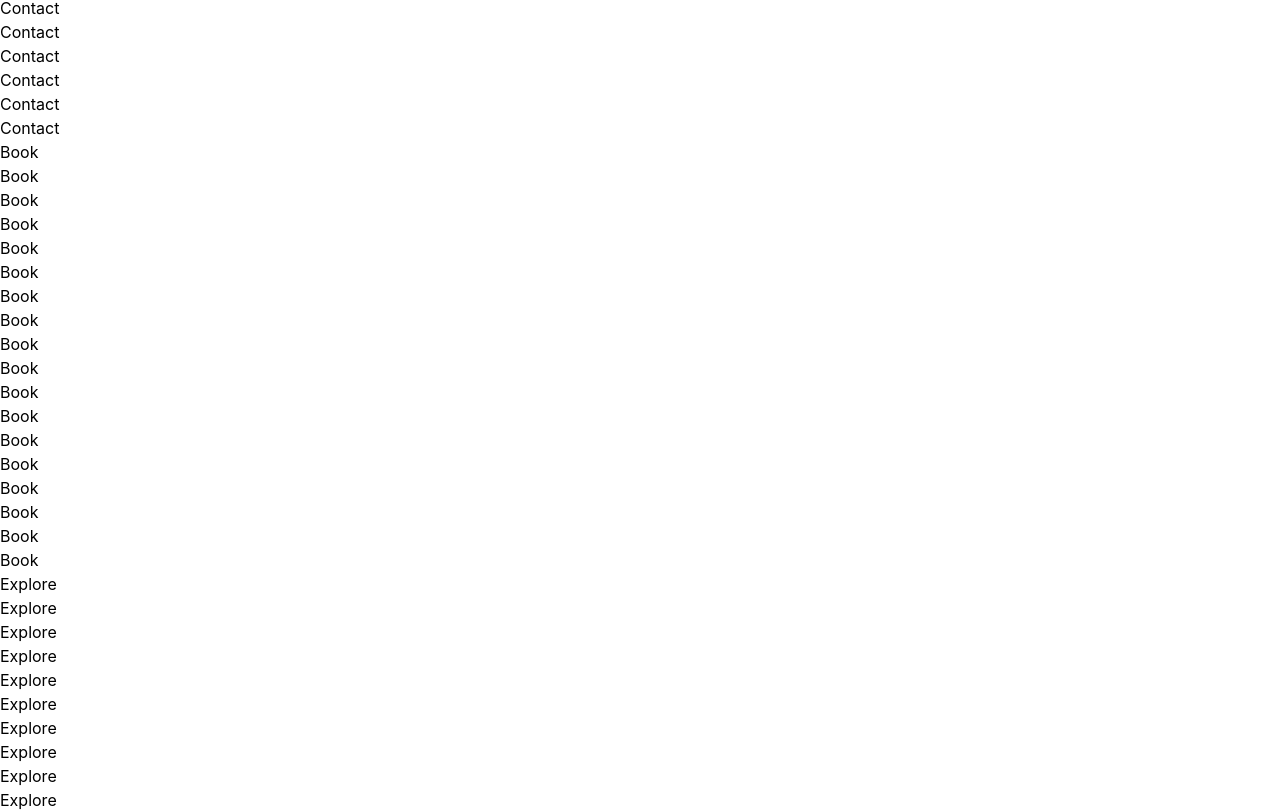
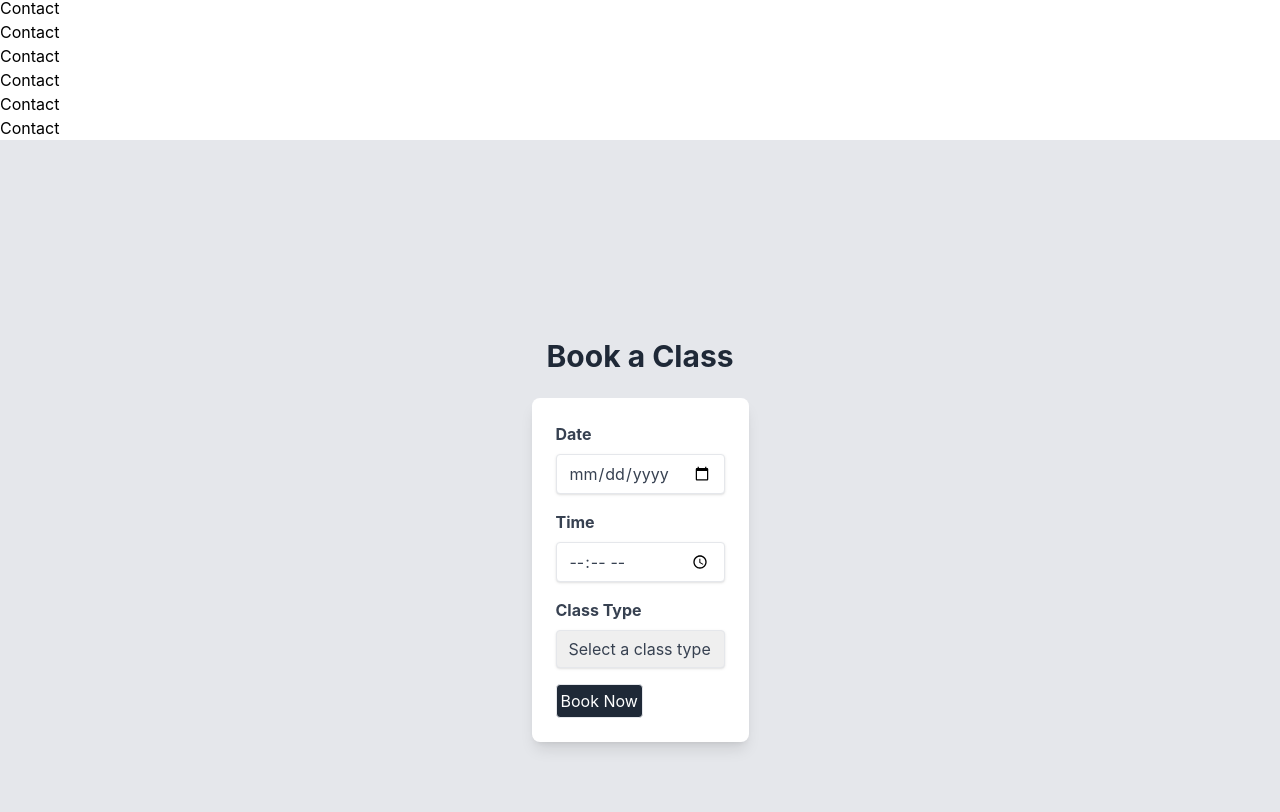
Before and after one commit to AnesuMuusha/gym-fitness, a React (Create React App) app: page / in a window 1280 px wide. Shown: the part 1473-2285 px from the top of the page. Built offline with nearby package versions, Linux system fonts and the light colour scheme; the HTML template or start-up script is replaced by a standard one.

Commit message:
Added relevant content in component Book

```diff
--- a/src/components/Book.js
+++ b/src/components/Book.js
@@ -1,27 +1,69 @@
-import React from 'react'
+import { useState } from "react";
 
 function Book() {
+  const [date, setDate] = useState("");
+  const [time, setTime] = useState("");
+  const [classType, setClassType] = useState("");
+
+  const handleSubmit = (e) => {
+    e.preventDefault();
+    // handle form submission here
+    console.log("Booking submitted: ", { date, time, classType });
+  };
+
   return (
-    <>
-    <div>Book</div>
-    <div>Book</div>
-    <div>Book</div>
-    <div>Book</div>
-    <div>Book</div>
-    <div>Book</div>
-    <div>Book</div>
- <div>Book</div>
- <div>Book</div>
- <div>Book</div>
- <div>Book</div>
- <div>Book</div>
- <div>Book</div>
- <div>Book</div>
- <div>Book</div>
- <div>Book</div>
- <div>Book</div>
- <div>Book</div>
- </> )
+    <div className="flex flex-col items-center justify-center h-screen bg-gray-200">
+      <h2 className="text-3xl font-bold text-gray-800 mb-6">Book a Class</h2>
+      <form onSubmit={handleSubmit} className="bg-white p-6 rounded-lg shadow-lg">
+        <div className="mb-4">
+          <label htmlFor="date" className="block text-gray-700 font-bold mb-2">
+            Date
+          </label>
+          <input
+            type="date"
+            id="date"
+            className="shadow appearance-none border rounded w-full py-2 px-3 text-gray-700 leading-tight focus:outline-none focus:shadow-outline"
+            value={date}
+            onChange={(e) => setDate(e.target.value)}
+          />
+        </div>
+        <div className="mb-4">
+          <label htmlFor="time" className="block text-gray-700 font-bold mb-2">
+            Time
+          </label>
+          <input
+            type="time"
+            id="time"
+            className="shadow appearance-none border rounded w-full py-2 px-3 text-gray-700 leading-tight focus:outline-none focus:shadow-outline"
+            value={time}
+            onChange={(e) => setTime(e.target.value)}
+          />
+        </div>
+        <div className="mb-4">
+          <label htmlFor="classType" className="block text-gray-700 font-bold mb-2">
+            Class Type
+          </label>
+          <select
+            id="classType"
+            className="shadow appearance-none border rounded w-full py-2 px-3 text-gray-700 leading-tight focus:outline-none focus:shadow-outline"
+            value={classType}
+            onChange={(e) => setClassType(e.target.value)}
+          >
+            <option value="">Select a class type</option>
+            <option value="yoga">Yoga</option>
+            <option value="boxing">Boxing</option>
+            <option value="zumba">Zumba</option>
+          </select>
+        </div>
+        <button
+          type="submit"
+          className="bg-gray-800 hover:bg-gray-600 p-1 border rounded b text-white cursor-pointer"
+        >
+          Book Now
+        </button>
+      </form>
+    </div>
+  );
 }
 
 export default Book;
```
